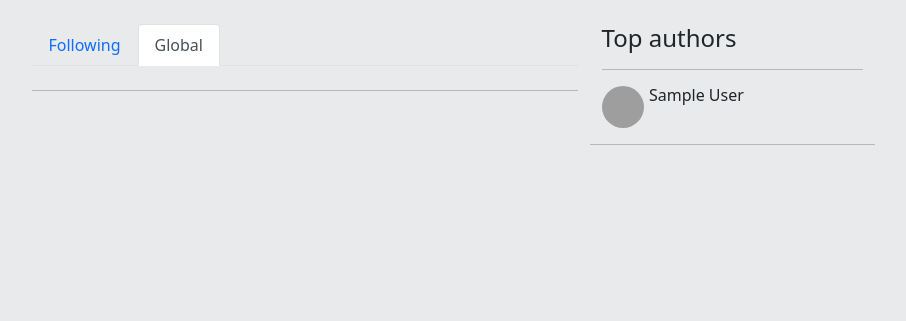
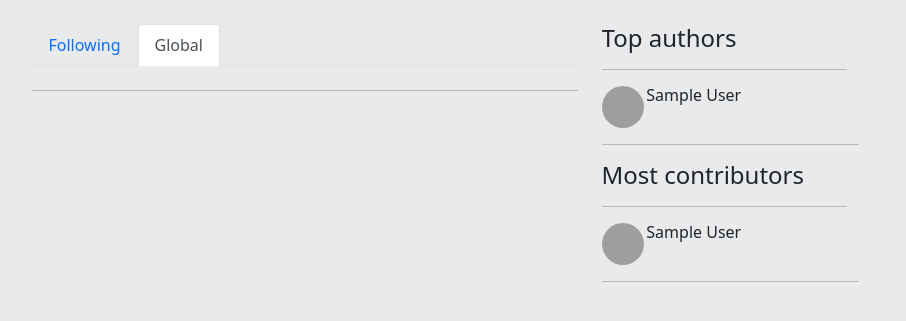
Before and after one commit to yogesh-sirsat/expressio, a Django app: page / in a window 1280 px wide. Shown: the part 56-377 px from the top of the page, without its empty margins (193-1099 px from the left). Run offline with Django 4.2, Linux system fonts and the light colour scheme; the visitor is signed in with stand-in values (Sample User, id 1); data comes from the database, SQL or seed files in the repository; data that the repository does not hold is empty; parts of the project's set-up code (start-up, migrations or seed data) failed here and were passed over; some libraries are stand-ins or nearby versions; grey boxes are pictures that could not be loaded.

Commit message:
Display top five most contributors on main page.
Users who have posted most posts.

```diff
--- a/main/static/css/main_page.css
+++ b/main/static/css/main_page.css
@@ -10,6 +10,12 @@
     text-decoration: none;
 }
 
-.who_to_follow {
+#right-side-bar {
     top: 4rem;
 }
+
+.right_side_bar {
+    padding-right: 1rem;
+    max-height: calc(100vh - 4rem);
+    overflow-y: auto;
+}
--- a/main/templates/main_page.html
+++ b/main/templates/main_page.html
@@ -88,7 +88,9 @@
             <hr class="mb-6">
             </div>
             <div class="col-md-3">
-                <div class="who_to_follow position-sticky">
+                <div class="position-sticky" id="right-side-bar">
+                    <div class="right_side_bar">
+                        <div class="who_to_follow">
                             <h4>Top authors</h4>
                             <hr>
                             <div class="row">
@@ -109,6 +111,29 @@
                                 {% endfor %}
                             </div>
                         </div>
+                        <div class="most_contributors">
+                            <h4>Most contributors</h4>
+                            <hr>
+                            <div class="row">
+                                {% for author in most_contributors %}
+                                <div class="col-2 ">
+                                    <a href="/{{ author.username }}">
+                                        <img class="rounded-circle author-avatar mb-3" alt="author-avatar" src="/media/{{ author.profile.avatar }}" height="42" width="42"
+                                        data-holder-rendered="true">
+                                    </a>
+                                </div>
+                                <div class="col-10">
+                                    <a class="author-name" href="/{{ author.username }}">
+                                        <h6>{{ author.first_name|capfirst }} {{ author.last_name|capfirst }}</h6>
+                                    </a>
+                                    <p class="author-bio">{{ author.profile.bio|safe }}</p>
+                                </div>
+                                <hr>
+                                {% endfor %}
+                            </div>
+                        </div>
+                    </div>
+                </div>
             </div>
         </div>
     </div>
--- a/main/views.py
+++ b/main/views.py
@@ -24,6 +24,8 @@ def home(request):
 
     who_to_follow = User.objects.annotate(count=Count("followers")).order_by("-count")[:5]
 
+    most_contributors = User.objects.annotate(count=Count("posts")).order_by("-count")[:5]
+
     # for the future pending work
     # all_posts_paginator = Paginator(all_posts, 2)
     # following_authors_posts_paginator = Paginator(following_authors_posts,2)
@@ -37,6 +39,7 @@ def home(request):
     context = {
         'all_posts': all_posts,
         'who_to_follow': who_to_follow,
+        'most_contributors': most_contributors,
     }
 
     if request.user.is_authenticated:
```
Lines whose indentation alone changed are shown as unchanged.
